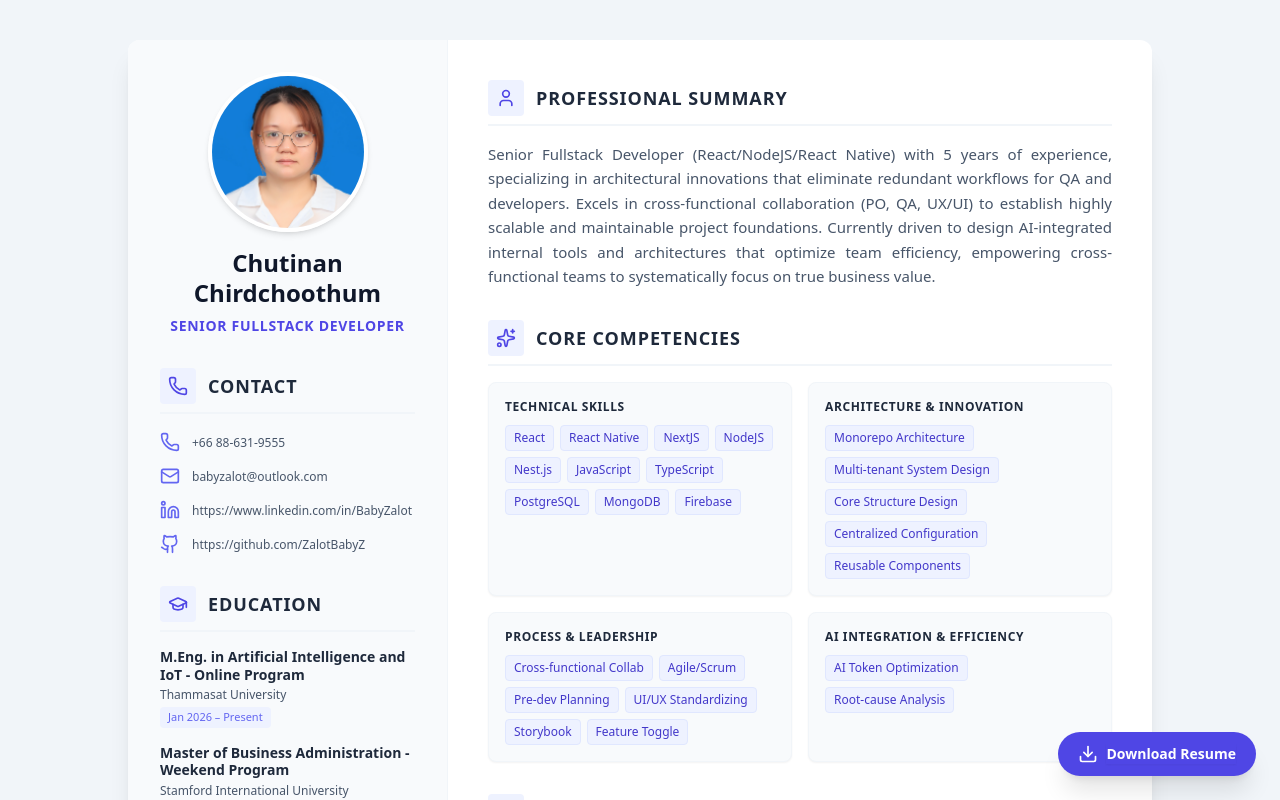
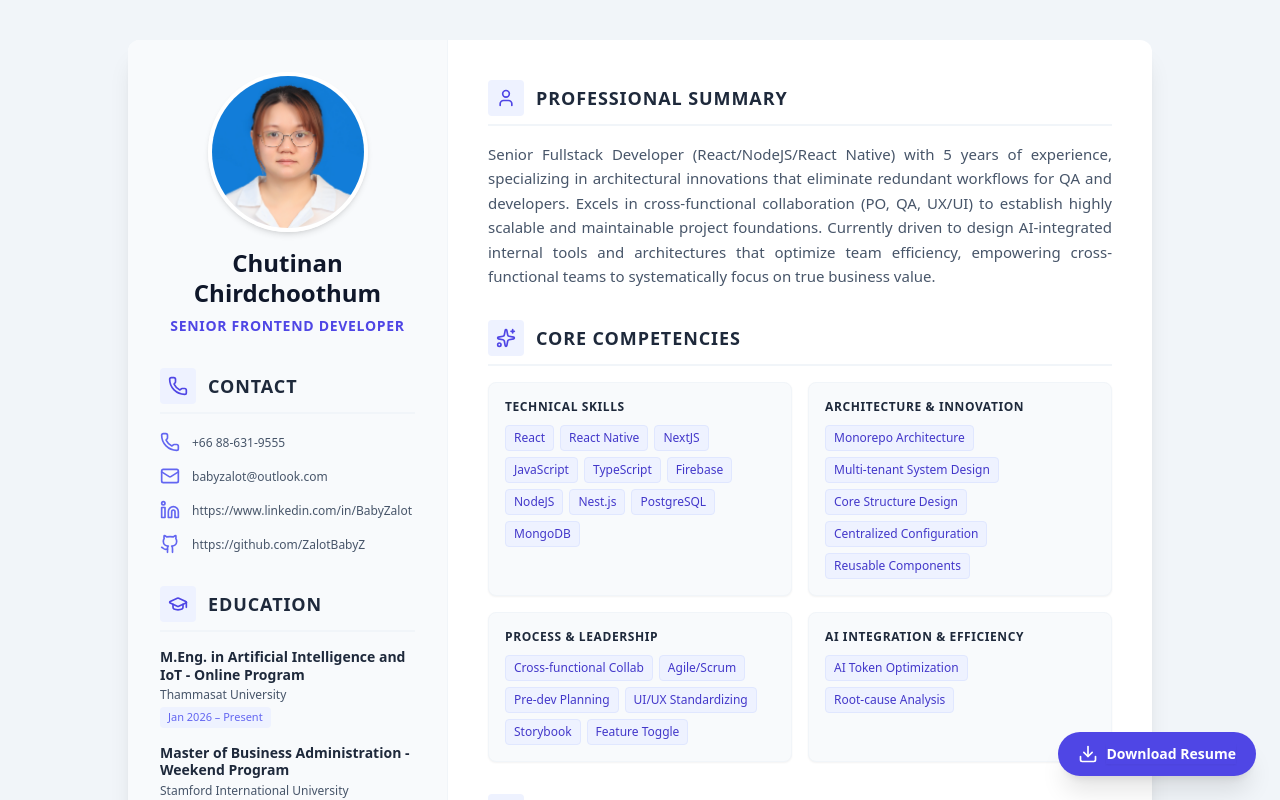
Before and after one commit to ZalotBabyZ/resume, a React (Create React App) app: page / in a window 1280 px wide. Shown: the top 800 px of the page. Built offline with nearby package versions, Linux system fonts and the light colour scheme.

Commit message:
frontend

```diff
--- a/src/dataConfig/data.ts
+++ b/src/dataConfig/data.ts
@@ -4,7 +4,7 @@ import photo from "../asset/photo/photo_2024.png";
 export const RESUME_CONFIG: IResumeConfig = {
   personalInfo: {
     fullName: "Chutinan Chirdchoothum",
-    role: "Senior Fullstack Developer",
+    role: "Senior Frontend Developer",
     phone: "+66 88-631-9555",
     email: "babyzalot@outlook.com",
     linkedinUrl: "https://www.linkedin.com/in/BabyZalot",
@@ -13,7 +13,7 @@ export const RESUME_CONFIG: IResumeConfig = {
   },
   professionalSummary: "Senior Fullstack Developer (React/NodeJS/React Native) with 5 years of experience, specializing in architectural innovations that eliminate redundant workflows for QA and developers. Excels in cross-functional collaboration (PO, QA, UX/UI) to establish highly scalable and maintainable project foundations. Currently driven to design AI-integrated internal tools and architectures that optimize team efficiency, empowering cross-functional teams to systematically focus on true business value.",
   competencies: [
-    { id: "comp-tech", category: "Technical Skills", skills: ["React", "React Native", "NextJS", "NodeJS", "Nest.js", "JavaScript", "TypeScript", "PostgreSQL", "MongoDB", "Firebase"],isA4: true, A4Position: "body" },
+    { id: "comp-tech", category: "Technical Skills", skills: ["React", "React Native", "NextJS", "JavaScript", "TypeScript", "Firebase", "NodeJS", "Nest.js", "PostgreSQL", "MongoDB"],isA4: true, A4Position: "body" },
     { id: "comp-arch", category: "Architecture & Innovation", skills: ["Monorepo Architecture", "Multi-tenant System Design", "Core Structure Design", "Centralized Configuration", "Reusable Components"],isA4: true,A4Position: "body" },
     { id: "comp-proc", category: "Process & Leadership", skills: ["Cross-functional Collab", "Agile/Scrum", "Pre-dev Planning", "UI/UX Standardizing", "Storybook", "Feature Toggle"],isA4: true,A4Position: "side" },
     { id: "comp-ai", category: "AI Integration & Efficiency", skills: [ "AI Token Optimization", "Root-cause Analysis"],isA4: true,A4Position: "side" }
```
Also changed, not shown: 1 other file (tests, documents, lock files or other folders).
